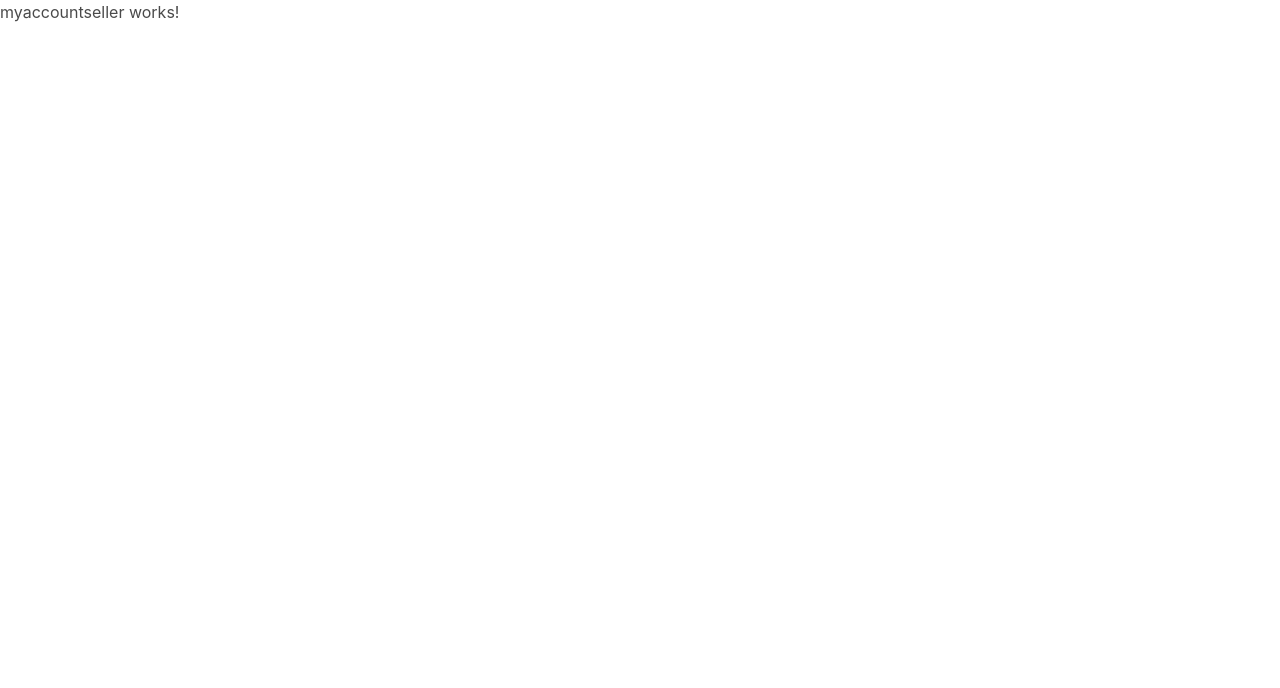
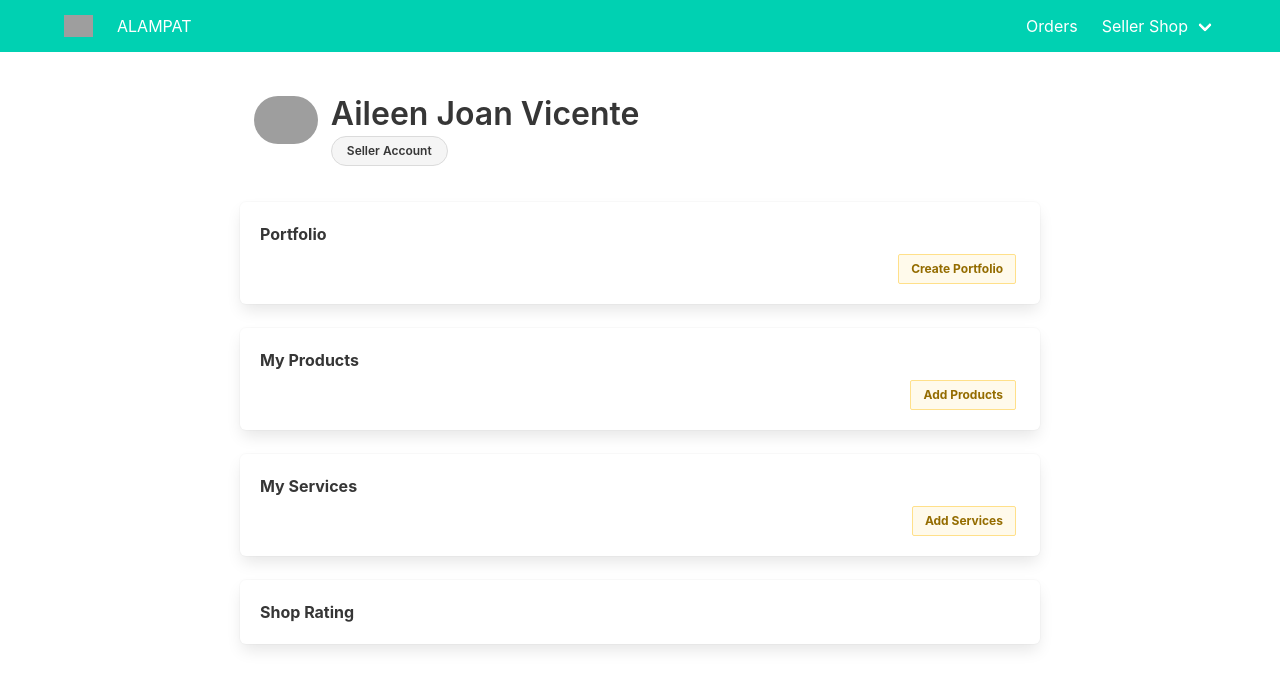
Before and after one commit to Littoo/ALAMPAT-Front-Back-End, an Angular app: page / in a window 1280 px wide. Shown: the top 688 px of the page. Built offline with nearby package versions, Linux system fonts and the light colour scheme; grey boxes are pictures that could not be loaded.

Commit message:
Added Seller Account Details Sections
Added Portfolio, Products, Services, Shop Rating, and their respective buttons; Updated Header and Navbar

```diff
--- a/src/app/myaccountseller/myaccountseller.component.html
+++ b/src/app/myaccountseller/myaccountseller.component.html
@@ -1 +1,143 @@
-<p>myaccountseller works!</p>
+<style>
+    html {
+      scroll-behavior: smooth;
+    }
+
+    .card-container {
+      display: flex;
+      flex-wrap: wrap;
+      justify-content: center;
+      margin-top: 30px;
+    }
+
+    .span-spaces {
+      padding-left: 5px;
+      padding-right: 10px;
+    }
+</style>
+
+<!--HEADER-->
+<section class="section">
+    <nav class="navbar is-primary is-fixed-top">
+        <div class="container">
+            <div class="navbar-brand">
+                <a class="navbar-item">
+                    <img src="assets/alampat-icon.ico" alt="alampatIcon" width="29">
+                </a>
+                <a class="navbar-item ">
+                    ALAMPAT
+                </a>
+                <span class="navbar-burger" data-target="navbarMenuHeroA">
+                    <span> </span>
+                    <span></span>
+                    <span></span>
+                </span>
+            </div>
+            <div class="navbar-menu" id="navbarMenuHeroA">
+                <div class="navbar-end">
+                    <a class="navbar-item ">
+                        Orders
+                    </a>
+                    <div class="navbar-item has-dropdown is-hoverable is-right">
+                        <a class="navbar-link ">
+                            Seller Shop
+                        </a>
+                        <div class="navbar-dropdown">
+                            <a class="navbar-item">
+                                Hatdog
+                            </a>
+                            <a class="navbar-item">
+                                Hamburjer
+                            </a>
+                            <a class="navbar-item">
+                                Hamonada
+                            </a>
+                        </div>
+                    </div>
+                </div>
+            </div>
+        </div>
+    </nav>
+</section>
+
+<!-- PROFILE PICTURE and NAME-->
+<section>
+    <div class="container">
+        <div class="tile is-ancestor ">
+            <div class="tile is-8 is-parent">
+                <div class="tile is-3 is-child"><!--EMPTY SPACE--></div>
+                <div class="tile is-1 is-child">
+                    <figure class="image is-64x64">
+                        <img class="is-rounded" src="https://akns-images.eonline.com/eol_images/Entire_Site/20181118/rs_600x600-181218181759-e-asia-catriona-gray-beauty-icon-thumbnail.jpg?fit=around%7C1080:1080&output-quality=90&crop=1080:1080;center,top">
+                    </figure>
+                </div>
+                <span>&nbsp;&nbsp;&nbsp;</span>
+                <div class="tile is-5 is-child">
+                    <p class="title">
+                        Aileen Joan Vicente
+                    </p>
+                    <p class="subtitle">
+                        <button class="button is-small is-rounded is-static"><strong>Seller Account</strong></button>
+                    </p>
+                </div>
+            </div>
+        </div>
+    </div>
+</section>
+
+<!-- ACCOUNT INFO -->
+<!-- info will most likely be linked from the database-->
+<section class="section">
+    <div class="columns is-mobile is-centered">
+        <div class="box" style="width: 800px">
+            <div class="field">
+                <label class="label ">Portfolio</label>
+                <div class="control has-icons-left">
+                    <div class="buttons is-right">
+                        <button class="button is-small is-outlined is-light is-warning">
+                            <strong>Create Portfolio</strong>
+                        </button>
+                    </div>
+                </div>
+            </div>
+        </div>
+    </div>
+    &nbsp;
+    <div class="columns is-mobile is-centered">
+        <div class="box" style="width: 800px">
+            <div class="field">
+                <label class="label ">My Products</label>
+                <div class="control has-icons-left">
+                    <div class="buttons is-right">
+                        <button class="button is-small is-outlined is-light is-warning">
+                            <strong>Add Products</strong>
+                        </button>
+                    </div>
+                </div>
+            </div>
+        </div>
+    </div>
+    &nbsp;
+    <div class="columns is-mobile is-centered">
+        <div class="box" style="width: 800px">
+            <div class="field">
+                <label class="label ">My Services</label>
+                <div class="control has-icons-left">
+                    <div class="buttons is-right">
+                        <button class="button is-small is-outlined is-light is-warning">
+                            <strong>Add Services</strong>
+                        </button>
+                    </div>
+                </div>
+            </div>
+        </div>
+    </div>
+    &nbsp;
+    <div class="columns is-mobile is-centered">
+        <div class="box" style="width: 800px">
+            <div class="field">
+                <label class="label ">Shop Rating</label>
+            </div>
+        </div>
+    </div>
+</section>
```
